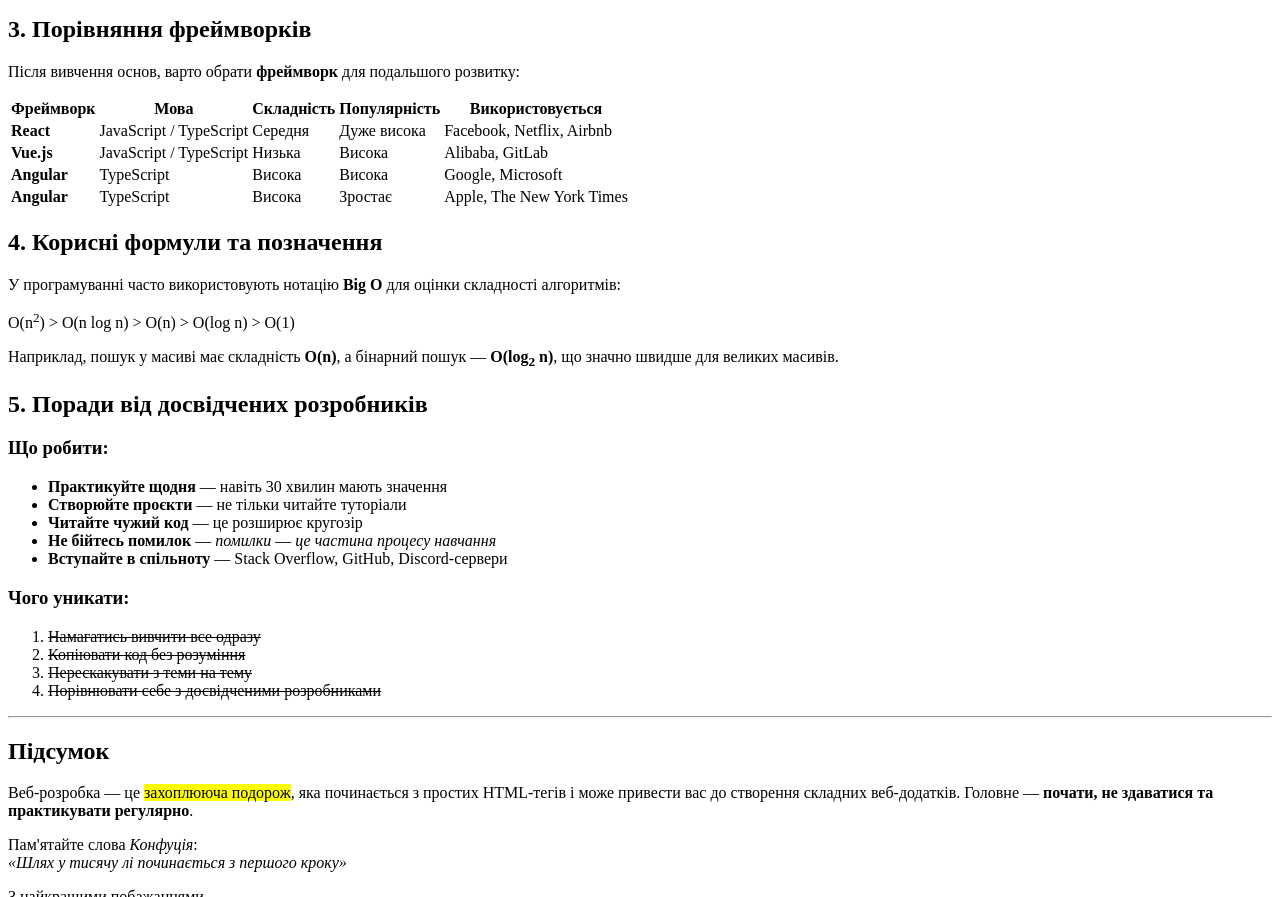
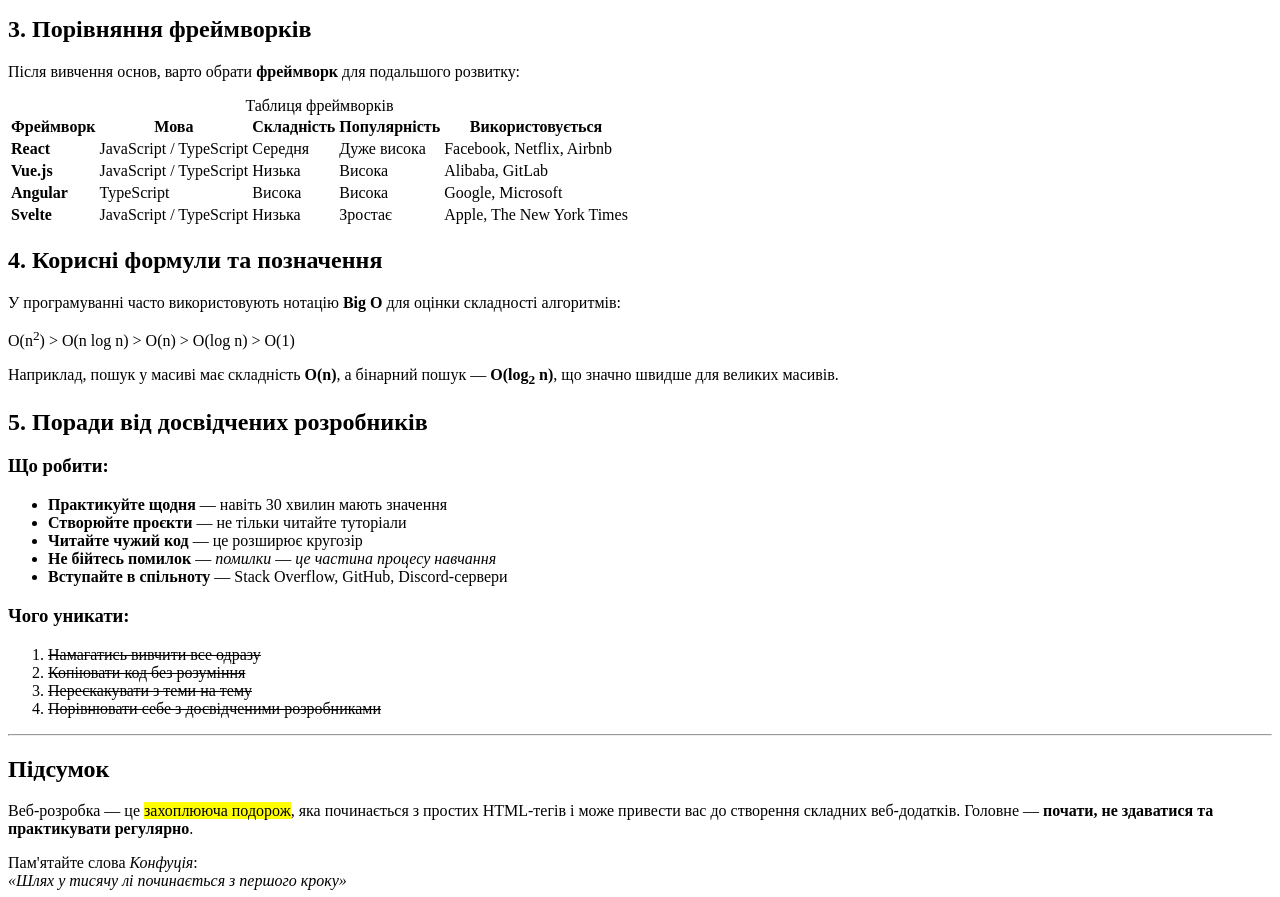
Before and after one commit to cleryk89/my-web-course, a website: page hw-02/article.html in a window 1280 px wide. Shown: the part 891-1788 px from the top of the page. Drawn offline with Linux system fonts and the light colour scheme.

Commit message:
виправлення мови сторінки і значення таблиці

```diff
--- a/hw-02/article.html
+++ b/hw-02/article.html
@@ -1,5 +1,6 @@
 <!doctype html>
-<html lang="en">
+<html lang="uk">
+
 <head>
   <meta charset="UTF-8" />
   <meta name="viewport" content="width=device-width, initial-scale=1.0" />
@@ -105,8 +106,8 @@
   </p>
 
   <table>
-      <!--     <caption>Таблиця фреймворків</caption>
- -->
+    <caption>Таблиця фреймворків</caption>
+
     <thead>
       <tr>
         <th>Фреймворк</th>
@@ -140,9 +141,9 @@
         <td>Google, Microsoft</td>
       </tr>
       <tr>
-          <td><strong>Angular</strong></td>
-          <td>TypeScript</td>
-          <td>Висока</td>
+        <td><strong>Svelte</strong></td>
+        <td>JavaScript / TypeScript</td>
+        <td>Низька</td>
         <td>Зростає</td>
         <td>Apple, The New York Times</td>
       </tr>
@@ -217,4 +218,5 @@
     від індивідуального темпу
   </p>
 </body>
+
 </html>
```
Lines whose indentation alone changed are shown as unchanged.
